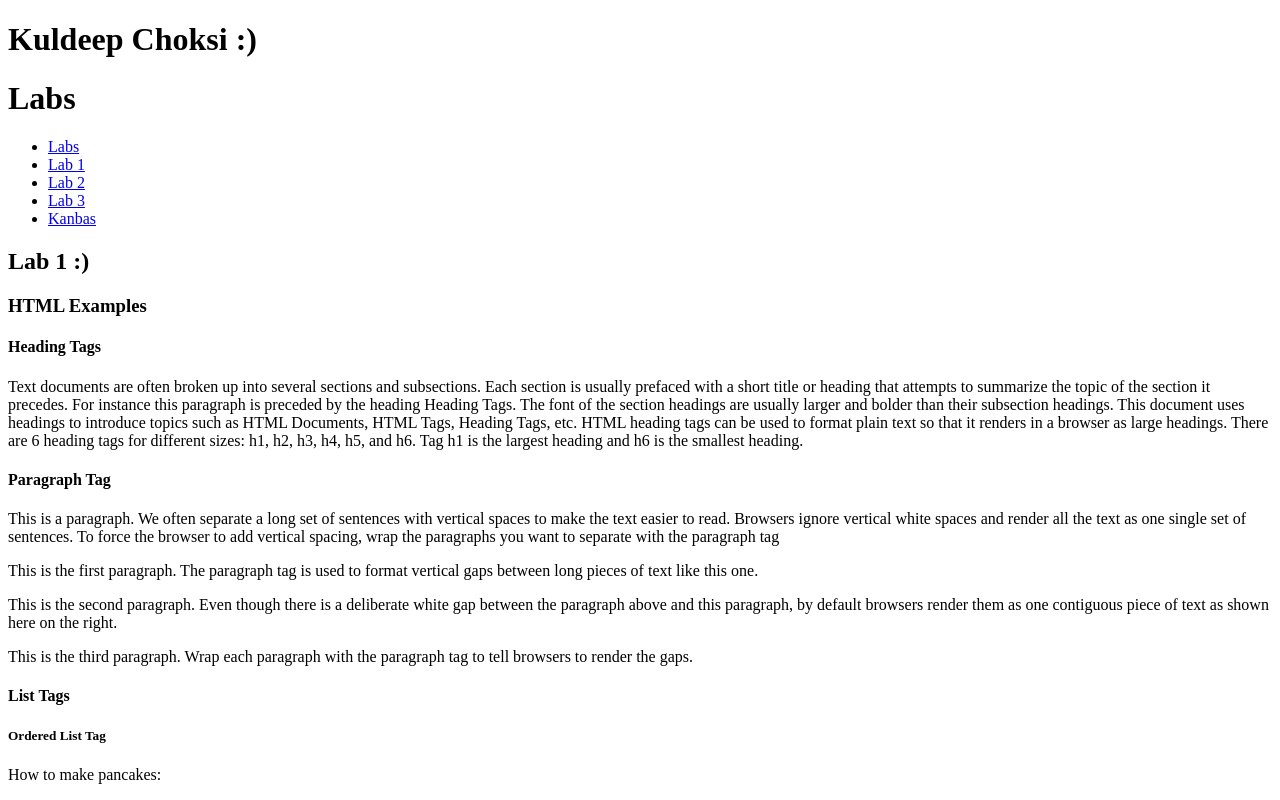
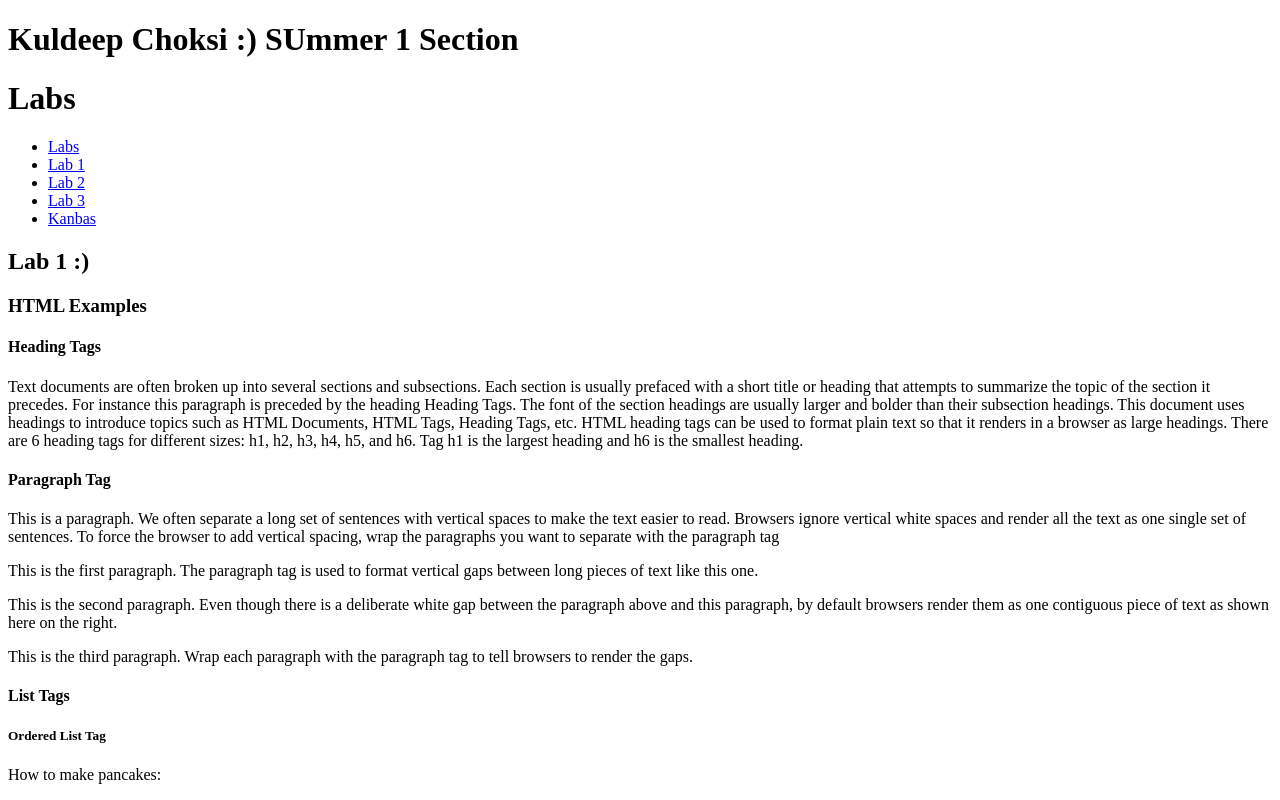
Before and after one commit to KuldeepChoksi/kanbas-react-web-app, a React (Create React App) app: page /#/Labs/Lab1 in a window 1280 px wide. Shown: the top 800 px of the page. Built offline with nearby package versions, Linux system fonts and the light colour scheme.

Commit message:
put the section

```diff
--- a/src/Labs/index.tsx
+++ b/src/Labs/index.tsx
@@ -9,7 +9,7 @@ import TOC from "./TOC";
 export default function Labs(){
     return (
         <div>
-            <h1>Kuldeep Choksi :)</h1>
+            <h1>Kuldeep Choksi :) SUmmer 1 Section</h1>
             <h1>Labs</h1>
             <TOC />
             <Routes>
```
